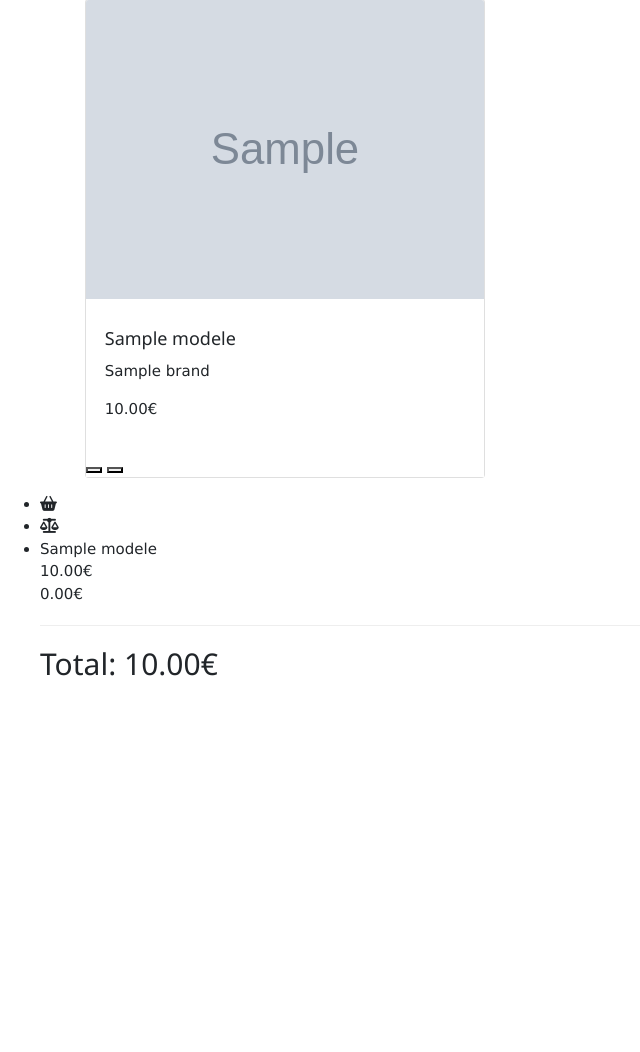
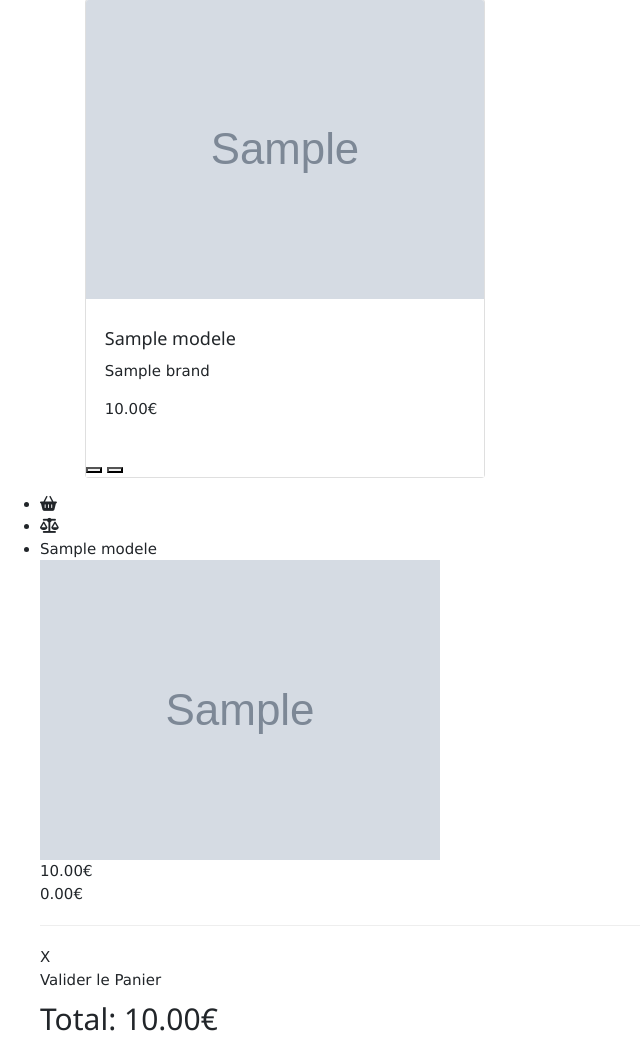
Before and after one commit to benjamin31200/La-symfony-de-manau, a Symfony app: template templates/home/home.html.twig in a window 1280 px wide. Shown: the part 709-1761 px from the top of the page, without its empty margins (0-640 px from the left). Before the commit the page ends 1385 px from the top, so only its background shows below. Run offline with Twig, Linux system fonts and the light colour scheme; the template is opened without the code that fills it: most values are stand-ins (such as "Sample title", 1, 10 or a date in 2020); grey boxes marked "Sample" are stand-in pictures; some libraries are stand-ins or nearby versions.

Commit message:
fix sidebar

```diff
--- a/templates/home/home.html.twig
+++ b/templates/home/home.html.twig
@@ -209,12 +209,14 @@
 					<div class="example-wrapper">
 						<div class="cart">
 							<div class="cart__content">
+							{% if  dataCart %}
 								{% for element in dataCart %}
 									<div class="productInCart">
 										<div class="product__informations">
 											<div class="up">
 												<div class="product__delete"></div>
 												<div class="product__model">{{ element.product.modele }}</div>
+												<div class="product__image"><img src="{{element.product.picture}}" class="basketIMG" alt="{{element.product.modele}}"></div>
 											</div>
 											<div class="middle">
 												<div>{{ element.product.price|number_format(2) }}€</div>
@@ -226,12 +228,25 @@
 										</div>
 									</div>
 									<hr>
-								{% else %}
+								{# {% else %}
 									<div class="empty__cart">
 										<h2>Votre panier est vide</h2>
-									</div>
-								{% endfor %}
+									</div> #}
+
+
+								<div class="action__total">
+						<div>
+							<a class="delete" href="{{ path('cart_article_delete', {'id': element.product.id}) }}">X</a>
+						</div>
+						<div>
+							<a class="button" href="">Valider le Panier</a>
+						</div>
+					</div>
+
+					{% endfor %}
+
 							</div>
+							{% endif %}
 							{% if total > 0 %}
 								<div class="cart__action">
 									<div class="total__total">
```
Also changed, not shown: assets/styles/app.scss (+8 -0 lines).
